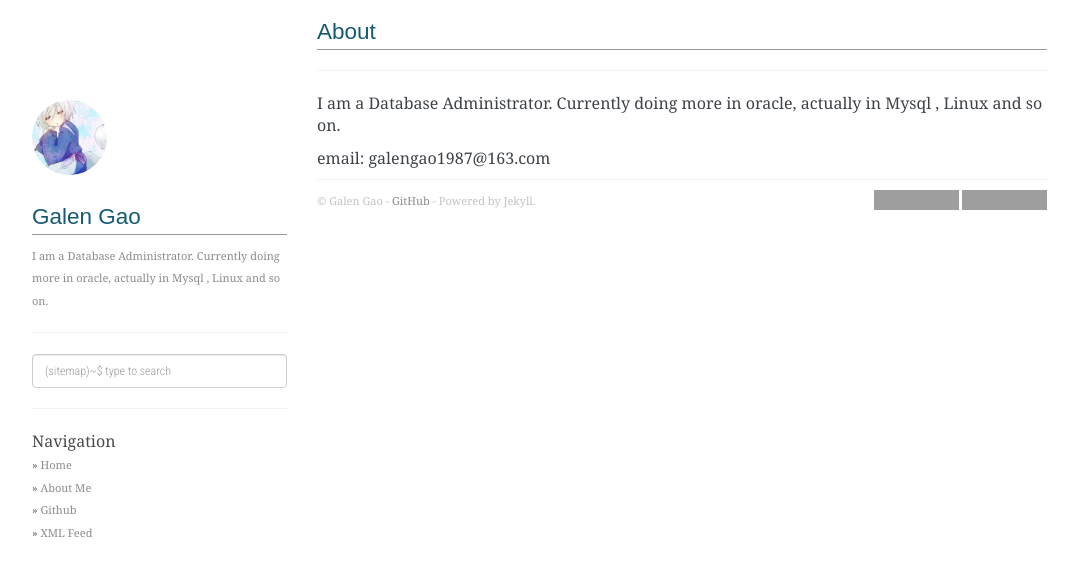
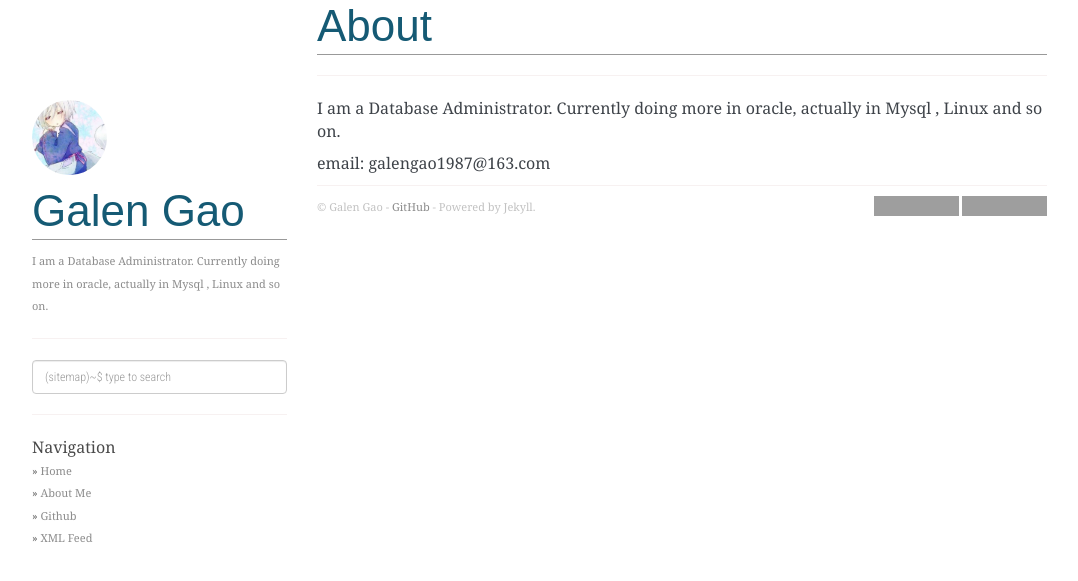
Before and after one commit to GalenGao/GalenGao.github.io, a Jekyll site: the page built from about.md, in a window 1280 px wide. Shown: the top 581 px of the page, without its empty margins (53-1131 px from the left). Built offline with Jekyll 4.4.1, drawn with Linux system fonts in a browser that asks for light colours; nearby versions of some CDN libraries; grey boxes are pictures that could not be loaded.

Commit message:
first post

```diff
--- a/static/css/main.css
+++ b/static/css/main.css
@@ -39,26 +39,32 @@ span.time, span.categories {
 
 h1 {
     font-family: Arial, sans-serif;
-    font-size: 2.25rem;
+    font-size: 44px;
     color: #155A74;
     padding-bottom: 4px;
     border-bottom: 1px solid #999;
+    margin-bottom: 0.5rem;
+    margin-top: 0.2rem;
 }
 
 h2 {
   font-family: Arial, sans-serif;
-  font-size: 1.8125rem;
+  font-size: 38px;
   color: #155A74;
   padding-bottom: 4px;
   border-bottom: 1px solid #999;
+  margin-bottom: 0.5rem;
+  margin-top: 0.2rem;
 }
 
 h3 {
   font-family: Arial, sans-serif;
-  font-size: 1.7725rem;;
+  font-size: 32px;;
   color: #155A74;
   padding-bottom: 4px;
   border-bottom: 1px solid #999;
+  margin-bottom: 0.5rem;
+  margin-top: 0.2rem;
 }
 
 a, a:link, a:active {
```
